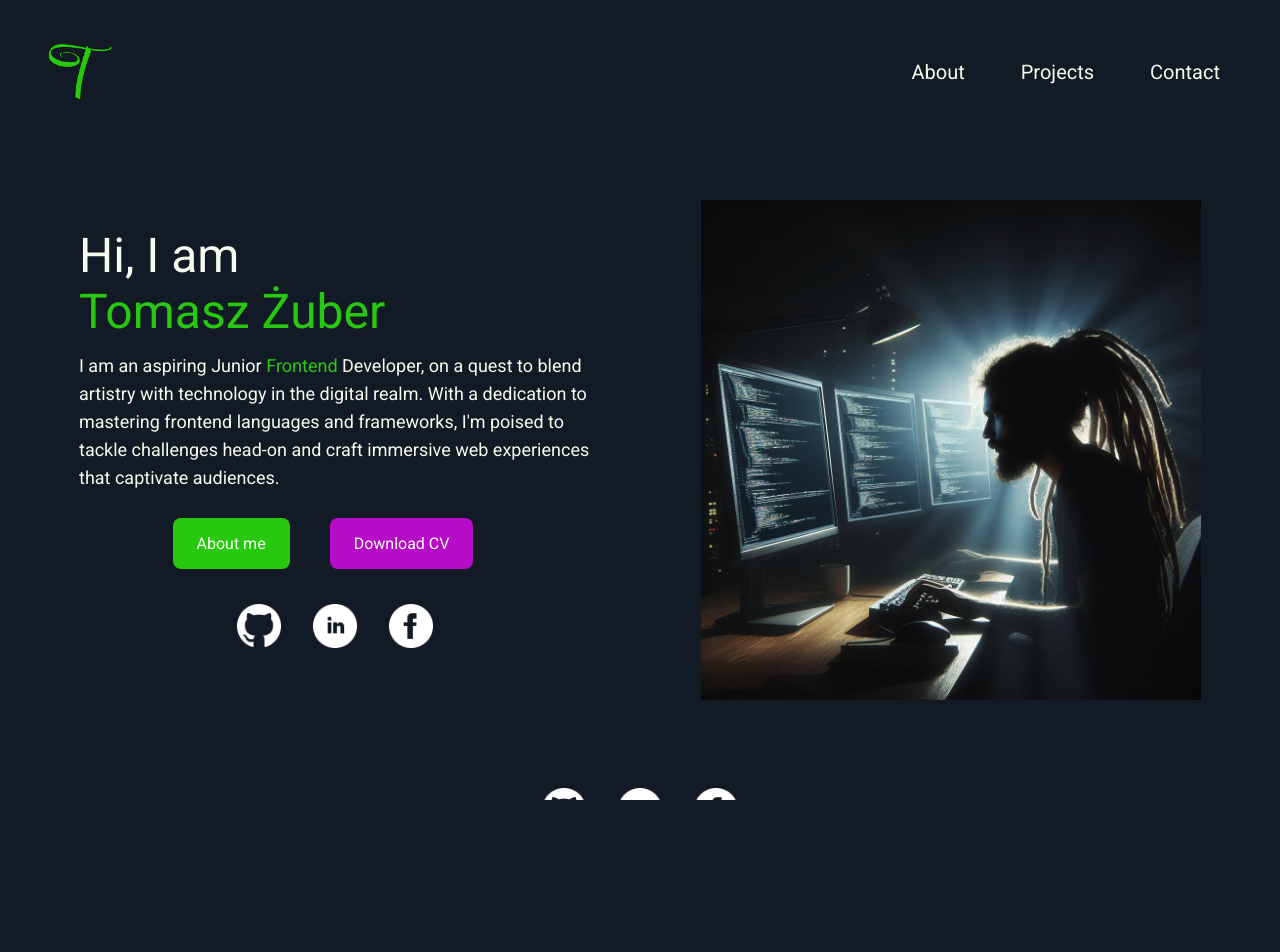
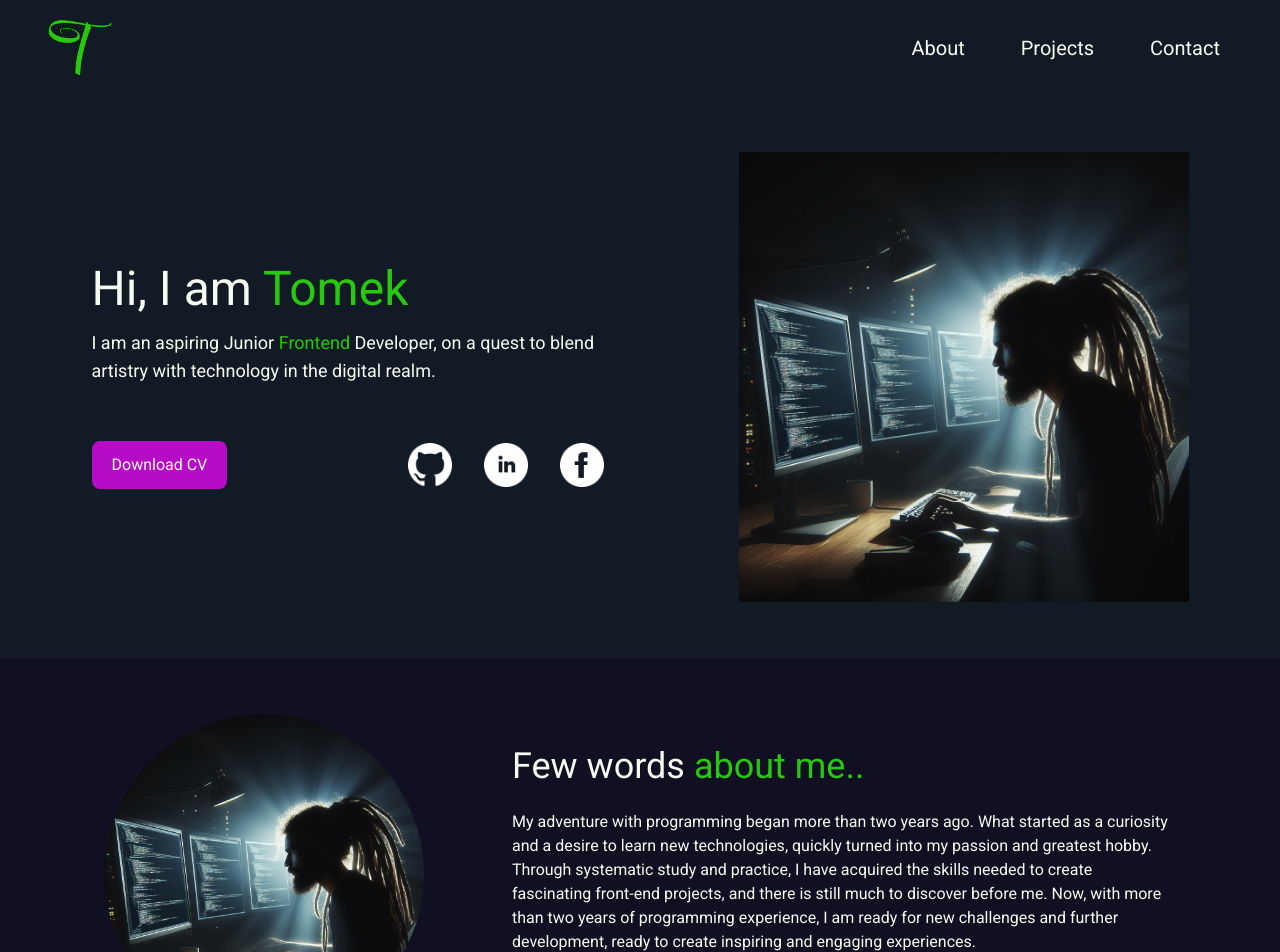
Before and after one commit to tomaszz95/mainsite, a Next.js app: page / in a window 1280 px wide. Shown: the top 952 px of the page. Before the commit the page ends 800 px from the top, so only its background shows below. Built offline with nearby package versions, Linux system fonts and the light colour scheme.

Commit message:
created section about me

```diff
--- a/src/app/globals.css
+++ b/src/app/globals.css
@@ -4,7 +4,6 @@
 
 body {
 	width: 100%;
-	height: 100vh;
 	background-color: #121a26;
 	color: #f5fbef;
 }
@@ -20,5 +19,4 @@ ul {
 button,
 a {
 	cursor: pointer;
-	/* color: #890d94; */
 }
--- a/src/app/layout.tsx
+++ b/src/app/layout.tsx
@@ -18,12 +18,10 @@ type ComponentType = {
 const RootLayout: React.FC<ComponentType> = ({ children }) => {
 	return (
 		<html lang='en'>
-			<body className={`${roboto.className} flex flex-col justify-center items-center`}>
-				<div className='flex flex-col items-center w-full max-w-[1300px] overflow-hidden'>
-					<Header />
-					<main className='w-full flex flex-col justify-center items-center'>{children}</main>
-					<Footer />
-				</div>
+			<body className={`${roboto.className} flex flex-col justify-center items-center overflow-x-hidden`}>
+				<Header />
+				<main className='w-screen flex flex-col justify-center items-center'>{children}</main>
+				<Footer />
 			</body>
 		</html>
 	)
--- a/src/app/page.tsx
+++ b/src/app/page.tsx
@@ -1,4 +1,4 @@
-import CenteredSection from '@/components/layout/CenteredSection'
+import AboutMeSection from '@/components/homepage/AboutMeSection'
 import type { Metadata } from 'next'
 
 import HeroSection from '../components/homepage/HeroSection'
@@ -12,6 +12,7 @@ const Homepage = () => {
 	return (
 		<>
 			<HeroSection />
+			<AboutMeSection />
 		</>
 	)
 }
--- /dev/null
+++ b/src/components/homepage/AboutMeSection.tsx
@@ -0,0 +1,38 @@
+import Image from 'next/image'
+import Link from 'next/link'
+
+import IMAGE from '../../assets/photos/programming1.jpg'
+import CenteredSection from '../layout/CenteredSection'
+
+const AboutMeSection = () => {
+	return (
+		<div className='bg-navigation w-full'>
+			<CenteredSection classes='flex flex-col items-center mx-auto max-w-[1380px] lg:flex-row'>
+				<Image
+					src={IMAGE}
+					alt='Programmer with dreadlocks on his head sits in front of three monitors and writes'
+					className='rounded-full w-72 h-72 lg:w-80 lg:h-80 saturate-50 md:mx-12 xl:md:mx-20'
+				/>
+				<div className='p-2 max-w-lg lg:max-w-2xl'>
+					<div className='mb-12'>
+						<h2 className='text-4xl my-6'>
+							Few words <span className='text-hightlight'>about me..</span>
+						</h2>
+						<p>
+							My adventure with programming began more than two years ago. What started as a curiosity and a desire to
+							learn new technologies, quickly turned into my passion and greatest hobby. Through systematic study and
+							practice, I have acquired the skills needed to create fascinating front-end projects, and there is still
+							much to discover before me. Now, with more than two years of programming experience, I am ready for new
+							challenges and further development, ready to create inspiring and engaging experiences.
+						</p>
+					</div>
+					<Link href='/about' className='bg-hightlight rounded-lg  hover:bg-hightlightHover duration-300 py-3 px-5'>
+						More about me
+					</Link>
+				</div>
+			</CenteredSection>
+		</div>
+	)
+}
+
+export default AboutMeSection
--- a/src/components/homepage/HeroSection.tsx
+++ b/src/components/homepage/HeroSection.tsx
@@ -1,5 +1,4 @@
 import Image from 'next/image'
-import Link from 'next/link'
 
 import IMAGE from '../../assets/photos/programming1.jpg'
 import CenteredSection from '../layout/CenteredSection'
@@ -7,42 +6,31 @@ import SocialLinks from '../UI/SocialLinks'
 
 const HeroSection = () => {
 	return (
-		<CenteredSection classes='flex align-center justify-around'>
-			<div className='max-w-lg lg:max-w-1/2 lg:mt-6 xl:mt-8'>
+		<CenteredSection classes='max-w-[1380px] flex align-center justify-around'>
+			<div className='flex flex-col justify-center max-w-lg lg:max-w-1/2'>
 				<h1 className='text-5xl mb-4'>
-					Hi, I am <span className='block mt-2 text-hightlight'>Tomasz Żuber</span>
+					Hi, I am <span className='text-hightlight'>Tomek</span>
 				</h1>
 
 				<p className='text-lg'>
 					I am an aspiring Junior <span className='text-hightlight'>Frontend</span> Developer, on a quest to blend
-					artistry with technology in the digital realm. With a dedication to mastering frontend languages and
-					frameworks, I'm poised to tackle challenges head-on and craft immersive web experiences that captivate
-					audiences.
+					artistry with technology in the digital realm.
 				</p>
 
-				<div className='flex lg:flex-col items-center justify-between mt-8 lg:mt-10 text-center'>
-					<div className='lg:mb-10 xl:mb-12'>
-						<Link
-							href='/about'
-							className='bg-hightlight p-4 px-6 rounded-lg mr-10 hover:bg-hightlightHover duration-300'>
-							About me
-						</Link>
+				<div className='flex items-center justify-between mt-8 xl:mt-14 text-center'>
 					<a
 						href='/Tomasz Zuber CV.pdf'
 						download='Tomasz Zuber CV.pdf'
-							className='bg-hightlightSecond p-4 px-6 rounded-lg md:mr-6 hover:bg-hightlightSecondHover duration-300'>
+						className='bg-hightlightSecond mr-10 py-3 px-5 rounded-lg hover:bg-hightlightSecondHover duration-300'>
 						Download CV
 					</a>
-					</div>
-					<div className='hidden md:block'>
 					<SocialLinks />
-					</div>
 				</div>
 			</div>
 			<Image
 				src={IMAGE}
 				alt='Programmer with dreadlocks on his head sits in front of three monitors and writes'
-				className='hidden lg:inline-block w-1/2 ml-10 xl:ml-0 max-w-[500px] saturate-50'
+				className='hidden lg:inline-block w-1/2 ml-10 xl:ml-0 max-w-[450px] saturate-50'
 			/>
 		</CenteredSection>
 	)
--- a/src/components/layout/CenteredSection.tsx
+++ b/src/components/layout/CenteredSection.tsx
@@ -6,7 +6,7 @@ interface ComponentType {
 }
 
 const CenteredSection: React.FC<ComponentType> = ({ children, classes }) => {
-	return <section className={`${classes} w-full container my-8 p-6`}>{children}</section>
+	return <section className={`w-full container my-8 p-6 ${classes}`}>{children}</section>
 }
 
 export default CenteredSection
--- a/src/components/layout/Footer.tsx
+++ b/src/components/layout/Footer.tsx
@@ -1,12 +1,9 @@
-import SocialLinks from '../UI/SocialLinks'
-
 const Footer = () => {
 	const year = new Date().getFullYear()
 
 	return (
-		<footer className='container p-8 flex flex-col justify-center items-center gap-6 lg:gap-10 text-lg lg:text-xl'>
-			<SocialLinks />
-			<span className='text-center'>© Tomasz Żuber {year} | All Rights Reserved</span>
+		<footer className='container max-w-[1300px] p-8 text-lg lg:text-xl text-center'>
+			<span>© Tomasz Żuber {year} | All Rights Reserved</span>
 		</footer>
 	)
 }
--- a/src/components/layout/Header.tsx
+++ b/src/components/layout/Header.tsx
@@ -13,7 +13,7 @@ const Header = () => {
 	const [isNavOpen, setIsNavOpen] = useState(false)
 
 	return (
-		<header className='container p-5 my-6 lg:px-12 flex items-center justify-between'>
+		<header className='container max-w-[1300px] p-5 lg:px-12 flex items-center justify-between'>
 			<Link href='/'>
 				<Image src={LOGO} alt='Tomasz Żuber logo' className='w-14 lg:w-16' priority />
 			</Link>
--- a/tailwind.config.ts
+++ b/tailwind.config.ts
@@ -11,7 +11,7 @@ const config: Config = {
 			colors: {
 				primary: '#121a26',
 				secondary: '#f5fbef',
-				navigation: '#101322',
+				navigation: '#101022',
 				greylish: '#dfdbdb',
 				hightlight: '#27c80f',
 				hightlightHover: '#109f0f',
```
Lines whose indentation alone changed are shown as unchanged.
